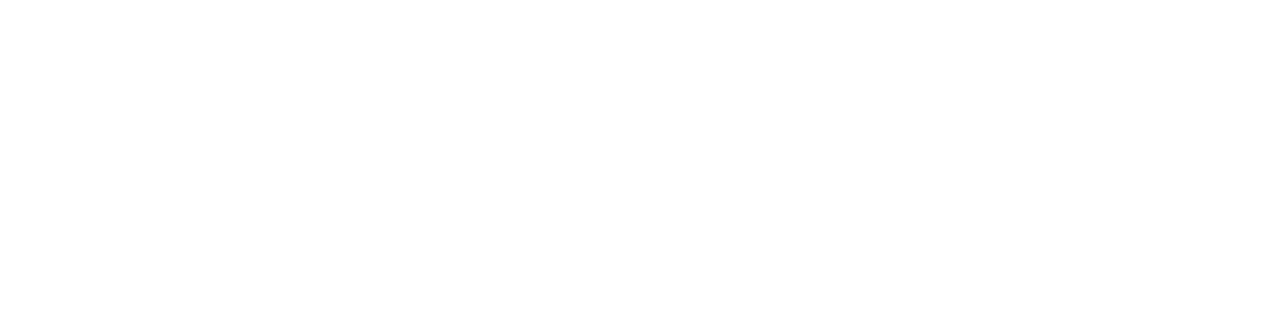
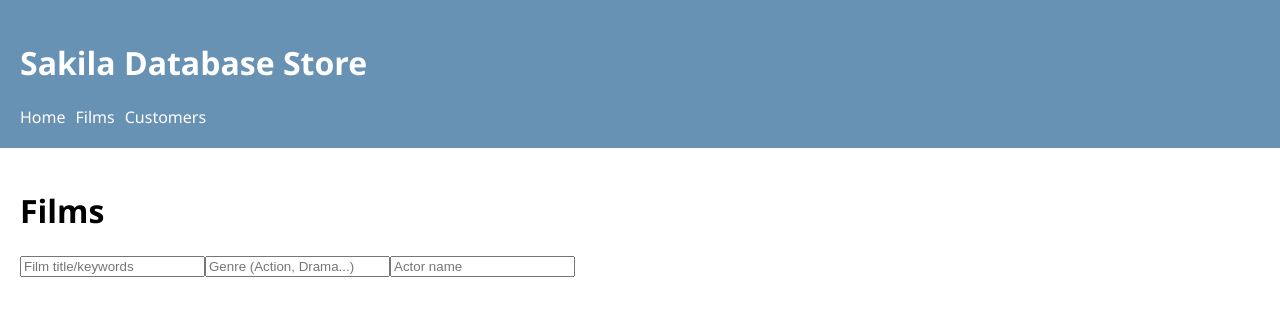
Before and after one commit to mjalafaro65/-cs490_Sakila_project_frontend, a React (Vite) app: page /films in a window 1280 px wide. Before the commit this address had no page. Shown: the top 316 px of the page. Built offline with nearby package versions, Linux system fonts and the light colour scheme.

Commit message:
changes to films page and top5

```diff
--- a/src/App.jsx
+++ b/src/App.jsx
@@ -2,12 +2,14 @@
 import Layout from "./components/Layout";
 import Home from "./pages/Home";
 import Customers from "./pages/Customers";
+import Films from "./pages/Films";
 
 function App() {
   return (
     <Routes>
       <Route path="/" element={<Layout />}>
         <Route index element={<Home />} />
+        <Route path="films" element={<Films />} />
         <Route path="customers" element={<Customers />} />
       </Route>
     </Routes>
--- a/src/components/Layout.jsx
+++ b/src/components/Layout.jsx
@@ -25,10 +25,11 @@
 */
   return (
     <div>
-      <header style={{ padding: "20px", backgroundColor: "#222", color: "white" }}>
+      <header style={{ padding: "20px", backgroundColor: "#266293b1", color: "white" }}>
         <h1>Sakila Database Store</h1>
         <nav style={{ marginTop: "10px" }}>
           <Link to="/" style={{ color: "white", marginRight: "10px" }}>Home</Link>
+          <Link to="/films" style={{ color: "white", marginRight: "10px" }}>Films</Link>
           <Link to="/customers" style={{ color: "white" }}>Customers</Link>
         </nav>
       </header>
--- a/src/index.css
+++ b/src/index.css
@@ -1,6 +1,6 @@
 body {
   margin: 0;
-  font-family: system-ui, sans-serif;
+  font-family: 'Segoe UI', Tahoma, Geneva, Verdana, sans-serif;
 }
 
 a {
--- /dev/null
+++ b/src/pages/Films.jsx
@@ -0,0 +1,81 @@
+import { useState, useEffect } from 'react';
+import axios from 'axios';
+
+function Film() {
+
+  const [searchData, setSearchData] = useState({
+    query: '', genre: '', actor: ''
+  });
+  const [movies, setMovies] = useState([]);
+  const [loading, setLoading] = useState(false);
+
+  useEffect(() => {
+    const fetchMovies = async () => {
+      if (!searchData.query && !searchData.genre && !searchData.actor) {
+        setMovies([]);
+        return;
+      }
+
+      setLoading(true);
+      try {
+        const { data } = await axios.get('/api/search', {
+          params: searchData
+        });
+        setMovies(data);
+      } catch (error) {
+        console.error('Search failed:', error);
+      } finally {
+        setLoading(false);
+      }
+    };
+
+    const timeoutId = setTimeout(fetchMovies, 300);
+    return () => clearTimeout(timeoutId);
+  }, [searchData]);
+
+  const handleChange = (field) => (e) => {
+    setSearchData(prev => ({
+      ...prev,
+      [field]: e.target.value
+    }));
+  };
+
+  return (
+    <div className="films-page">
+      <h1>Films</h1>
+      {/*insert table of all films here */}
+
+      <div className="search-filters">
+        <input
+          placeholder="Film title/keywords"
+          value={searchData.query}
+          onChange={handleChange('query')}
+        />
+        <input
+          placeholder="Genre (Action, Drama...)"
+          value={searchData.genre}
+          onChange={handleChange('genre')}
+        />
+        <input
+          placeholder="Actor name"
+          value={searchData.actor}
+          onChange={handleChange('actor')}
+        />
+      </div>
+
+      {loading && <p>Searching...</p>}
+
+      <div className="movies-grid">
+        {movies.map(movie => (
+          <div key={movie.id} className="movie-card">
+            <h3>{movie.title}</h3>
+            <p><strong>Genre:</strong> {movie.genre}</p>
+            <p>{movie.description}</p>
+          </div>
+        ))}
+      </div>
+    </div>
+  );
+}
+
+export default Film;
--- a/src/pages/Home.jsx
+++ b/src/pages/Home.jsx
@@ -15,6 +15,7 @@
         //api from axios
         //with axios no need to convert from json(done automatically)
         const response =await api.get('/films/top');//gets from api
+        console.log("API reponse:", response);
         setFilms(response.data);//re-renders/changes the state/sets films
 
       }catch(error){
@@ -32,10 +33,10 @@
   return (
     <div>
       <h2>Home</h2>
-      <h3>Film List</h3>
+      <h3>Top 5 Rented Movies</h3>
+      {/*
       <ul>
         {
-
           //takes array stored in films and makes a list for each one, like a for loop
           films.map((film)=>(
             // needs unique key to track each item(useful for re-rendering)
@@ -45,6 +46,25 @@
           ))
         }
       </ul>
+      */}
+      <table border="1" cellPadding="5" cellSpacing="0">
+        <thead>
+          <tr>
+            <th>Film ID</th>
+            <th>Title</th>
+            <th>Rental Count</th>
+          </tr>
+        </thead>
+        <tbody>
+          {films.map(film=> (
+            <tr key={film.film_id}>
+              <td>{film.film_id}</td>
+              <td>{film.title}</td>
+              <td>{film.rental_count}</td>
+            </tr>
+          ))}
+        </tbody>
+        </table>
     </div>
 
   );
```
